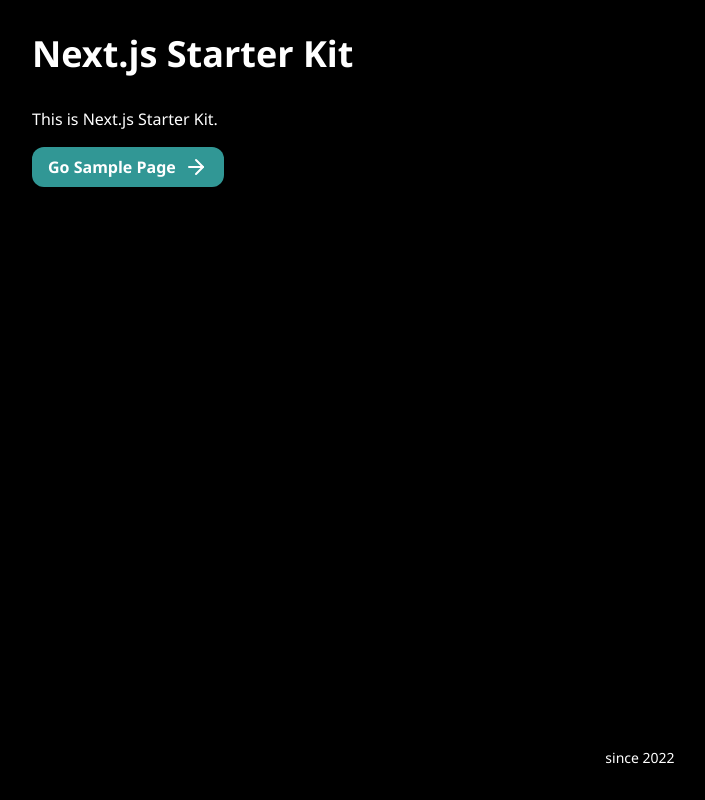
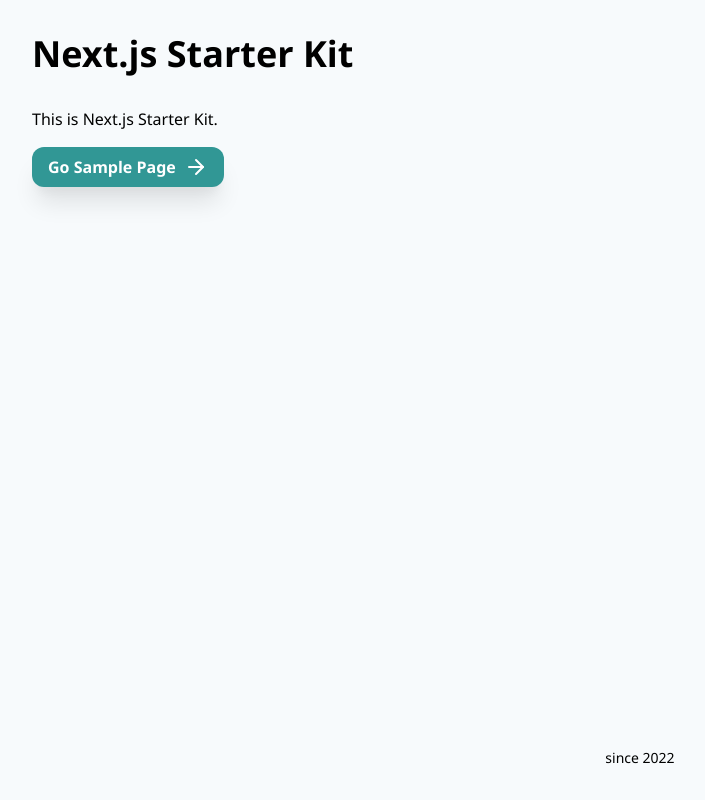
Before and after one commit to shimotsu4431/nextjs-starter-kit, a Next.js app: page / in a window 1280 px wide. Shown: the whole page, without its empty margins (0-705 px from the left). Built offline with nearby package versions, Linux system fonts and the light colour scheme.

Commit message:
fix style

```diff
--- a/src/components/common/Footer/index.tsx
+++ b/src/components/common/Footer/index.tsx
@@ -7,7 +7,7 @@
 
   return (
     <Center p={8} as={'footer'}>
-      <Text color={'white'} fontSize={'sm'}>since {year}</Text>
+      <Text color={'black'} fontSize={'sm'}>since {year}</Text>
     </Center>
   )
 }
--- a/src/components/common/Header/index.tsx
+++ b/src/components/common/Header/index.tsx
@@ -6,7 +6,7 @@
 const Header: React.FC = () => {
   return (
     <Box p={8} as={'header'}>
-      <Heading color={'white'}>{APP_NAME}</Heading>
+      <Heading color={'black'}>{APP_NAME}</Heading>
     </Box>
   )
 }
--- a/src/components/common/Layout/index.tsx
+++ b/src/components/common/Layout/index.tsx
@@ -12,7 +12,7 @@
         display={'flex'}
         flexDirection={'column'}
         minH={'calc(100vh)'}
-        backgroundColor={'black'}
+        backgroundColor={'gray.50'}
       >
         <Header />
         <Main>{children}</Main>
--- a/src/pages/index.tsx
+++ b/src/pages/index.tsx
@@ -15,7 +15,7 @@
     <>
       <NextSeo title={APP_NAME} description={APP_DESCRIPTION} />
       <>
-        <Text fontSize="md" color={'white'}>
+        <Text fontSize="md" color={'black'}>
           This is {APP_NAME}.
         </Text>
         <Box mt={4}>
--- a/src/pages/sample.tsx
+++ b/src/pages/sample.tsx
@@ -19,7 +19,7 @@
       />
 
       <Box>
-        <Text color={'white'} fontSize="md">
+        <Text color={'black'} fontSize="md">
           This is sample page.
         </Text>
         <Box mt={4}>
```
